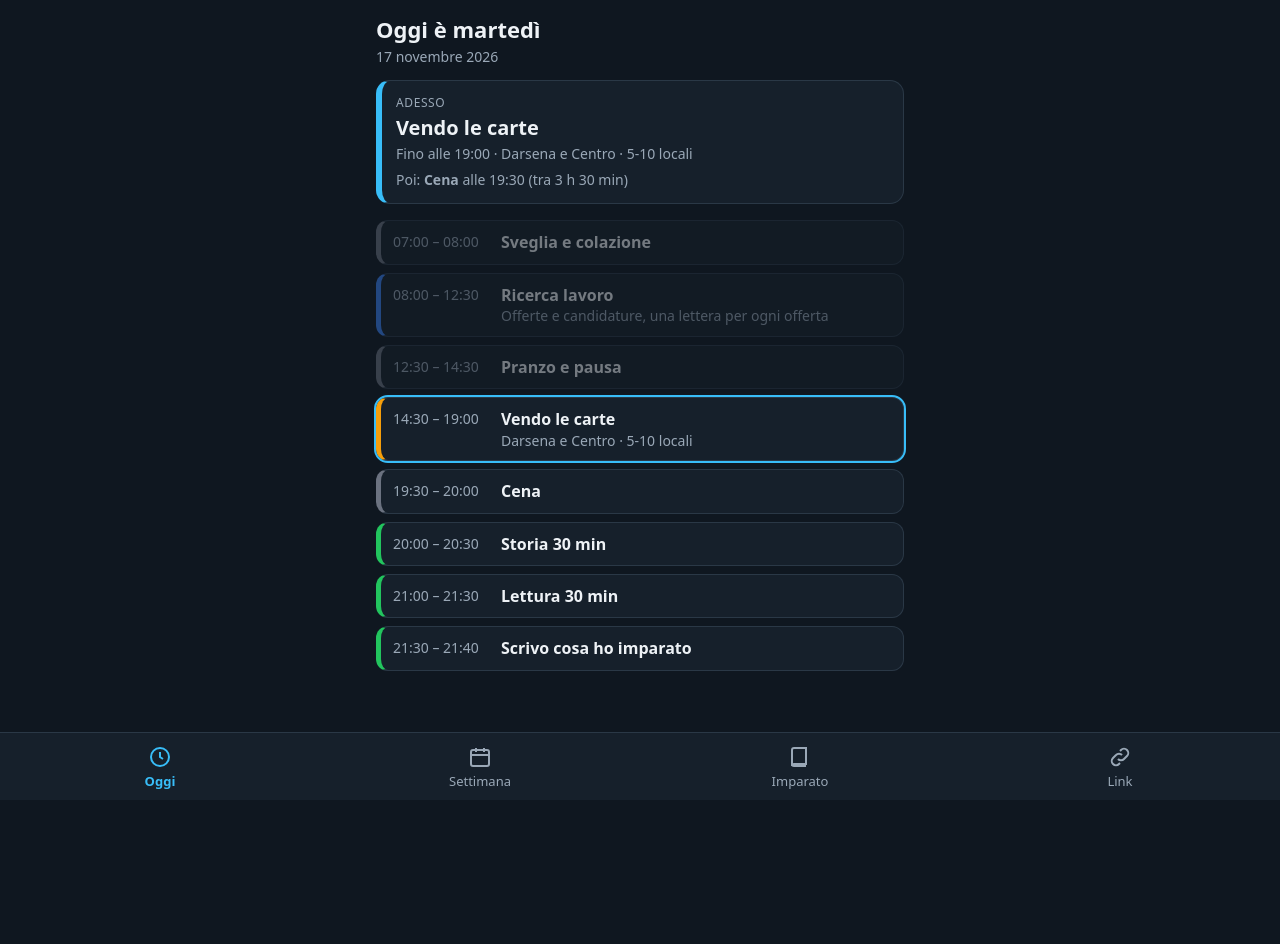
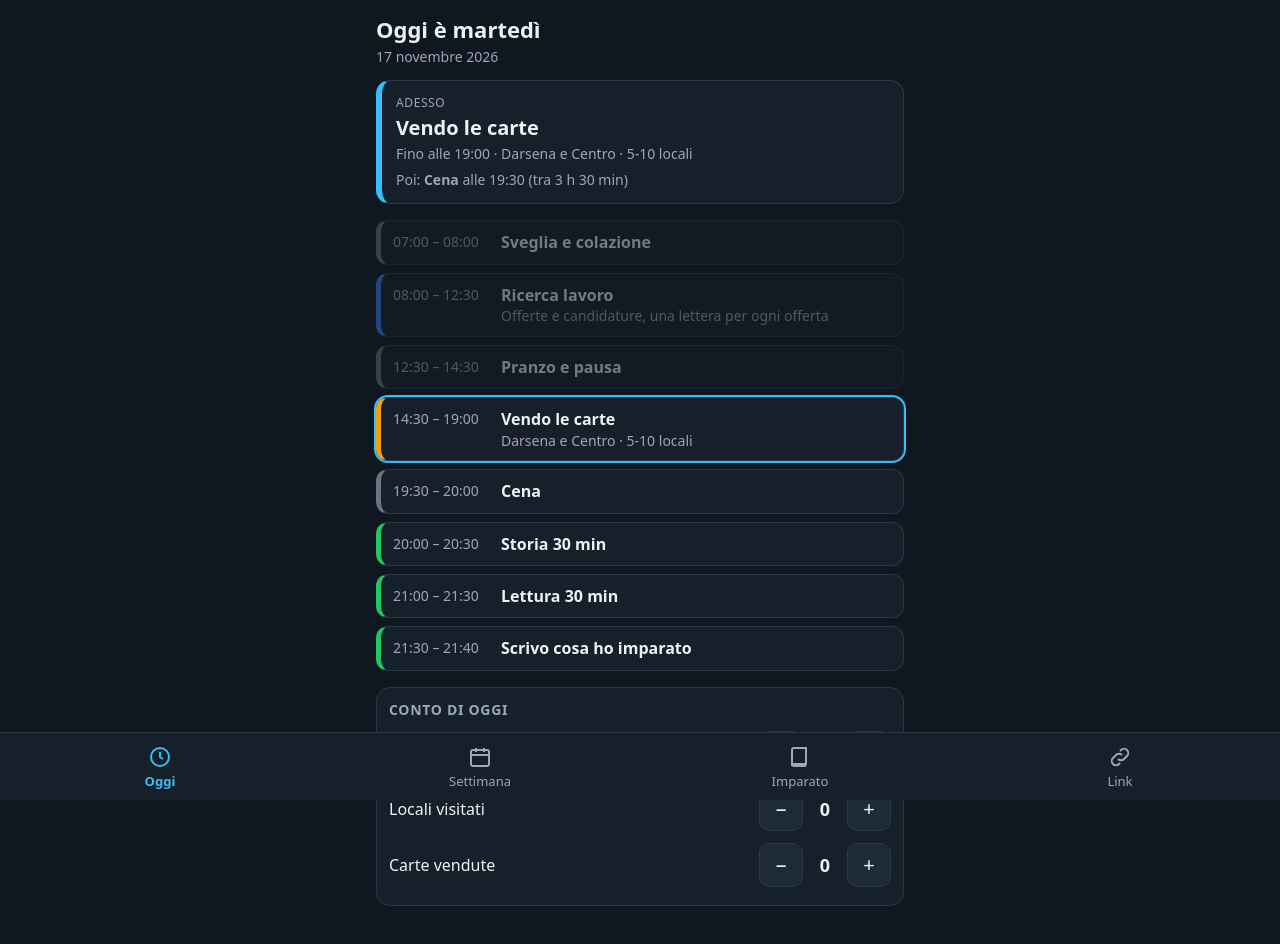
Before and after one commit to venturafrancesco36-ctrl/giro-nfc, a plain HTML site: page giornata/index.html in a window 1280 px wide. Before the commit the page ends 800 px from the top, so only its background shows below. Drawn offline with Linux system fonts and the light colour scheme.

Commit message:
Aggiorna pagina giornata: conto di oggi e link calendario

```diff
--- a/giornata/index.html
+++ b/giornata/index.html
@@ -50,6 +50,12 @@ nav button{flex:1;background:none;padding:12px 4px 10px;font-size:13px;color:var
 nav button.on{color:var(--accent);font-weight:700}
 nav svg{width:24px;height:24px}
 section[hidden]{display:none}
+.conto{background:var(--panel);border:1px solid var(--line);border-radius:14px;padding:12px;margin-top:16px}
+.conto h2{font-size:14px;margin:0 0 6px;color:var(--muted);font-weight:600;text-transform:uppercase;letter-spacing:.05em}
+.conto .riga{display:flex;align-items:center;justify-content:space-between;gap:8px;padding:6px 0}
+.conto .pm{display:flex;align-items:center;gap:8px}
+.conto .pm button{background:var(--panel2);color:var(--fg);border:1px solid var(--line);border-radius:10px;width:44px;height:44px;font-size:20px}
+.conto .pm span{min-width:28px;text-align:center;font-weight:700;font-size:18px;font-variant-numeric:tabular-nums}
 #toast{position:fixed;left:50%;bottom:calc(var(--safe-b) + 80px);transform:translateX(-50%);background:#000c;padding:9px 14px;border-radius:10px;font-size:14px;opacity:0;transition:opacity .2s;pointer-events:none}
 #toast.on{opacity:1}
 </style>
@@ -61,6 +67,7 @@ section[hidden]{display:none}
     <div class="sub" id="dataOggi"></div>
     <div class="now" id="now"></div>
     <div class="list" id="listaOggi"></div>
+    <div class="conto" id="conto"></div>
   </section>
 
   <section id="s-sett" hidden>
@@ -85,7 +92,7 @@ section[hidden]{display:none}
   <section id="s-link" hidden>
     <h1>Collegamenti</h1>
     <div class="sub">Le notifiche arrivano da Google Calendar</div>
-    <a class="btn2" href="https://calendar.google.com/calendar/r/week" target="_blank" rel="noopener">Apri Google Calendar</a>
+    <a class="btn2" href="https://calendar.google.com/calendar/r/day" target="_blank" rel="noopener">Apri Google Calendar</a>
     <a class="btn2" href="https://docs.google.com/spreadsheets/d/1_GBVLuz9YcA7s4l5_DSNbhamqQSzNgGCkgWpFyrnR9A/edit" target="_blank" rel="noopener">Apri il foglio Diario</a>
     <a class="btn2" href="../">Apri la mappa Giro Carte NFC</a>
   </section>
@@ -179,6 +186,16 @@ $('#copia').addEventListener('click',async e=>{
   setTimeout(()=>window.open('https://docs.google.com/spreadsheets/d/1_GBVLuz9YcA7s4l5_DSNbhamqQSzNgGCkgWpFyrnR9A/edit#gid=1','_blank'),600);
 });
 
+const CONTO_DEF=[['cand','Candidature inviate'],['locali','Locali visitati'],['carte','Carte vendute']];
+const dataKey=()=>{const d=new Date();return 'giornata.conto.'+d.getFullYear()+'-'+String(d.getMonth()+1).padStart(2,'0')+'-'+String(d.getDate()).padStart(2,'0')};
+let CONTO={};try{CONTO=JSON.parse(localStorage.getItem(dataKey())||'{}')}catch(e){}
+function salvaConto(){try{localStorage.setItem(dataKey(),JSON.stringify(CONTO))}catch(e){toast('Non riesco a salvare')}}
+function disegnaConto(){
+  $('#conto').innerHTML='<h2>Conto di oggi</h2>'+CONTO_DEF.map(([k,l])=>`<div class="riga"><span>${l}</span><div class="pm"><button data-k="${k}" data-d="-1" aria-label="Meno">−</button><span>${CONTO[k]||0}</span><button data-k="${k}" data-d="1" aria-label="Più">+</button></div></div>`).join('');
+}
+$('#conto').addEventListener('click',e=>{const b=e.target.closest('button');if(!b)return;
+  const k=b.dataset.k;CONTO[k]=Math.max(0,(CONTO[k]||0)+Number(b.dataset.d));salvaConto();disegnaConto();});
+
 function toast(t){const x=$('#toast');x.textContent=t;x.classList.add('on');clearTimeout(toast.t);toast.t=setTimeout(()=>x.classList.remove('on'),2200)}
 
 document.querySelector('nav').addEventListener('click',e=>{const b=e.target.closest('button');if(!b)return;
@@ -187,9 +204,11 @@ document.querySelector('nav').addEventListener('click',e=>{const b=e.target.clos
   try{localStorage.setItem('giornata.tab',b.dataset.s)}catch(_){}
   window.scrollTo(0,0);
 });
-disegnaOggi();disegnaSett();disegnaImp();
+disegnaOggi();disegnaSett();disegnaImp();disegnaConto();
 setInterval(disegnaOggi,30000);
-document.addEventListener('visibilitychange',()=>{if(!document.hidden)disegnaOggi()});
+document.addEventListener('visibilitychange',()=>{if(!document.hidden){
+  try{CONTO=JSON.parse(localStorage.getItem(dataKey())||'{}')}catch(e){CONTO={}}
+  disegnaOggi();disegnaConto();}});
 </script>
 </body>
 </html>
```
